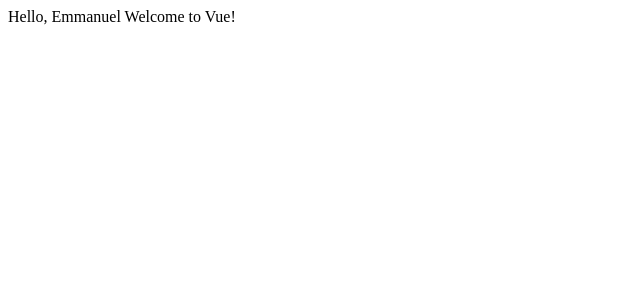
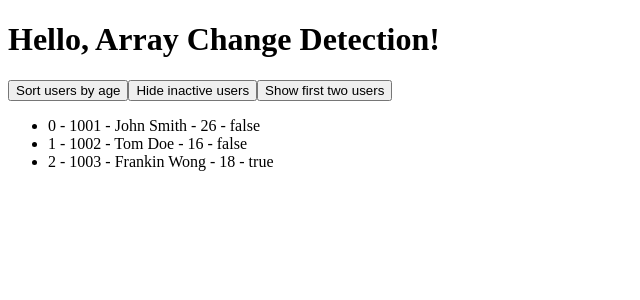
Before and after one commit to yggd-millenia/vue-emmanuel-, a Vue app: page / in a window 1280 px wide. Shown: the top 300 px of the page, without its empty margins (0-640 px from the left). Built offline with nearby package versions, Linux system fonts and the light colour scheme.

Commit message:
array change detection

```diff
--- a/src/App.vue
+++ b/src/App.vue
@@ -1,11 +1,45 @@
 <template>
-  <div>Hello, Emmanuel Welcome to Vue!</div>
+  <h1>{{ message }}</h1>
+  <button @click="sortUsersByAge">Sort users by age</button>
+  <button @click="hideInactiveUsers">Hide inactive users</button>
+  <button @click="showFirstTwoUsers">Show first two users</button>
+  <ul>
+    <li v-for="(user, index) in users" :key="user.id">
+      {{ index }} - {{ user.id }} - {{ user.name }} - {{ user.age }} -
+      {{ user.isActive }}
+    </li>
+  </ul>
 </template>
 
 <script setup>
+import { ref } from 'vue'
 
+let message = ref('Hello, Array Change Detection!')
+
+const users = ref([
+  { id: 1001, name: 'John Smith', age: 26, isActive: false },
+  { id: 1002, name: 'Tom Doe', age: 16, isActive: false },
+  { id: 1003, name: 'Frankin Wong', age: 18, isActive: true }
+])
+
+function sortUsersByAge() {
+  users.value.sort((a, b) => a.age - b.age)
+}
+
+// filter is a non-mutating method, so we need to replace the old array
+function hideInactiveUsers() {
+  users.value = users.value.filter((user) => user.isActive)
+}
+
+// slice is a non-mutating method, so we need to replace the old array
+function showFirstTwoUsers() {
+  users.value = users.value.slice(0, 2)
+}
 </script>
 
-<style lang="scss" scoped>
-
+<style scoped>
+.inactive {
+  color: red;
+  text-decoration: line-through;
+}
 </style>
```
